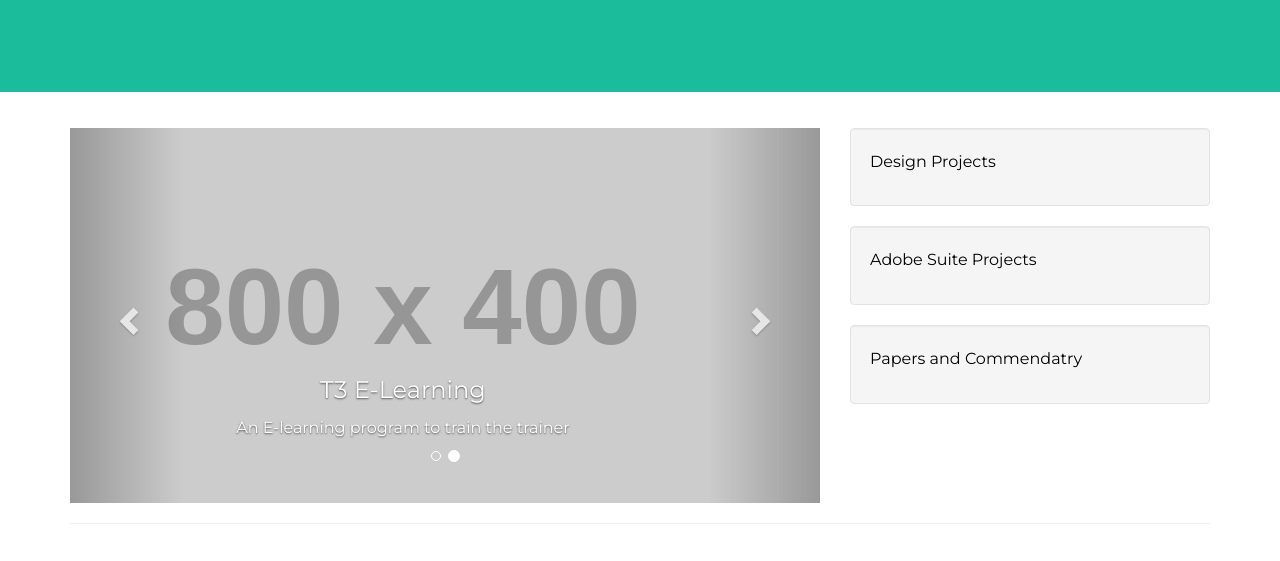
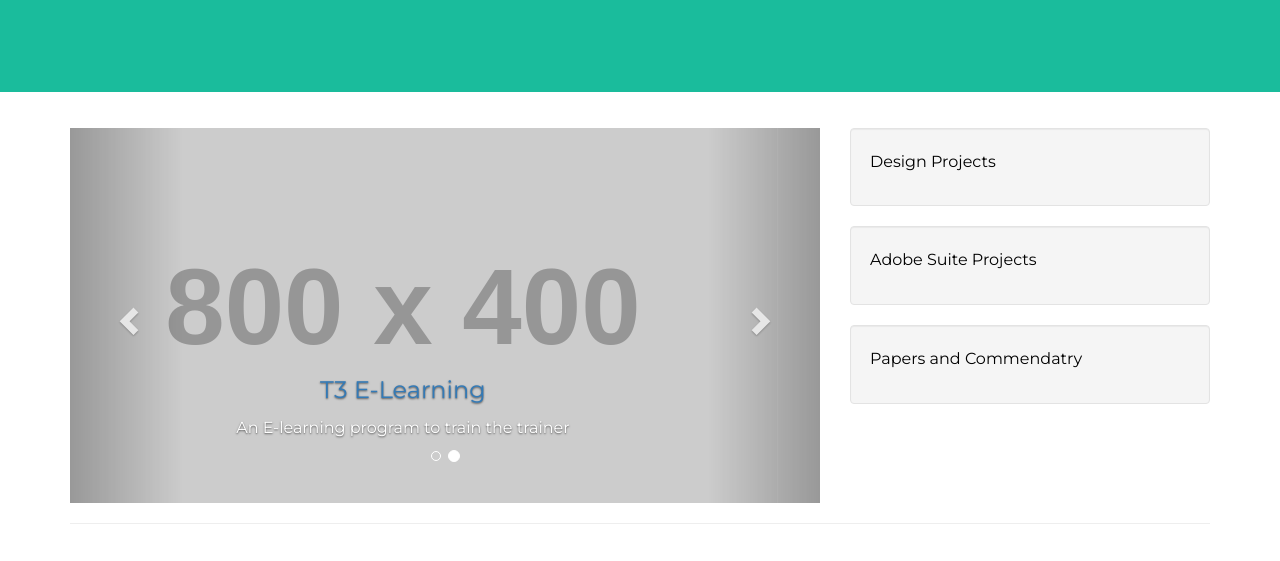
Before and after one commit to sgawu/InstructionalDesign, a plain HTML site: page designs.html in a window 1280 px wide. Shown: the part 233-794 px from the top of the page. Drawn offline with nearby package versions, Linux system fonts and the light colour scheme; placeholder pictures from the web are drawn by us.

Commit message:
Update designs.html

```diff
--- a/designs.html
+++ b/designs.html
@@ -97,7 +97,7 @@
         <div class="item active">
           <img src="https://placehold.it/800x400?text=IMAGE" alt="Image">
           <div class="carousel-caption">
-            <h3>T3 E-Learning</h3>
+            <h3><a href="https://xd.adobe.com/view/1e7c9018-5ee9-4854-bc5e-d1a3f8fd1fb3/screen/e3a90f92-2323-4f4d-9c96-493d821989b9/Web-1920-2?fullscreen">T3 E-Learning</a></h3>
             <p>An E-learning program to train the trainer</p>
           </div>
         </div>
```
